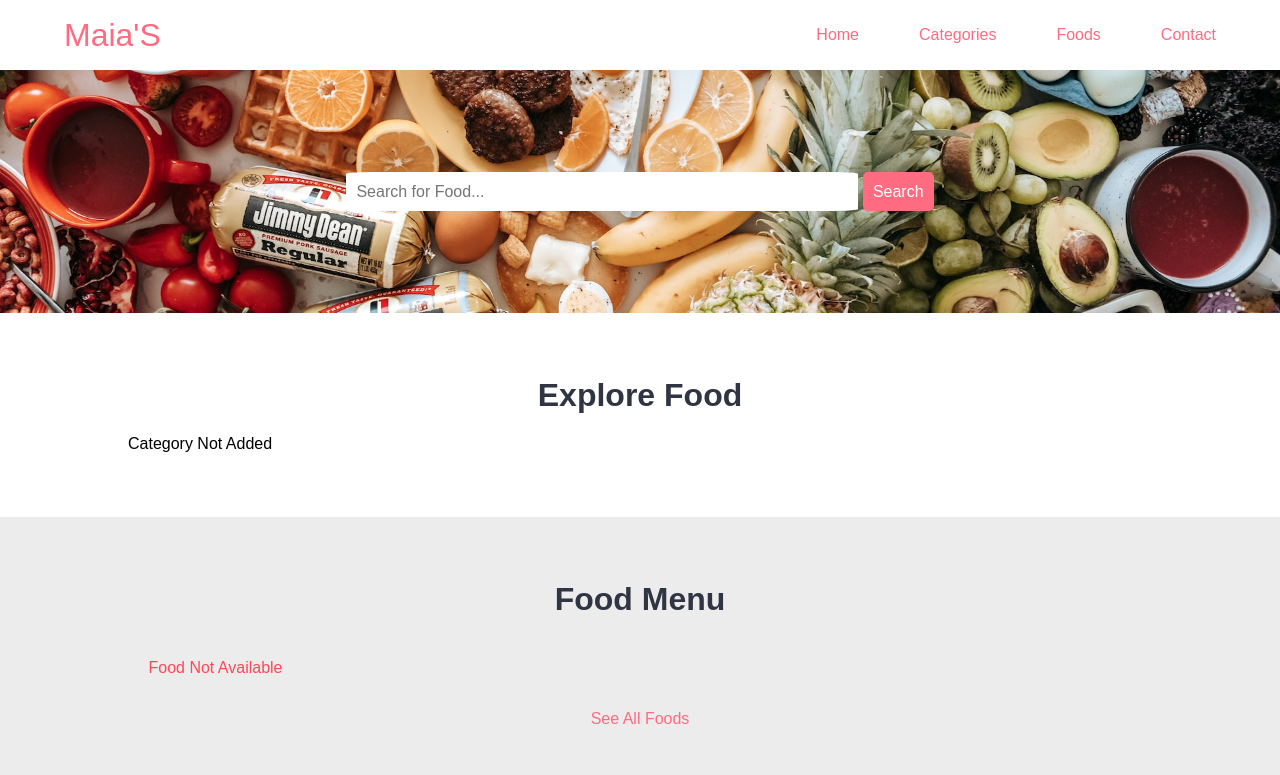
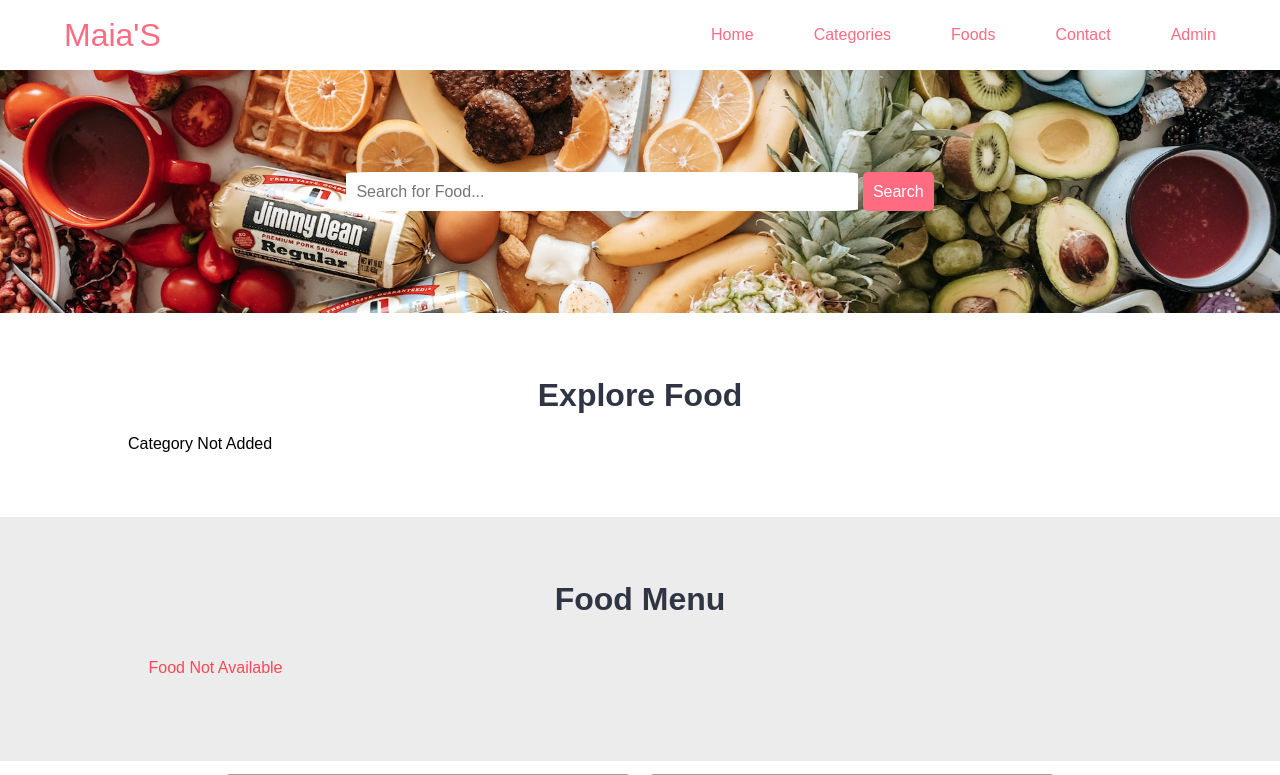
Before and after one commit to maja-tolj/food-delivery, a PHP site: page /food-delivery/ in a window 1280 px wide. Shown: the top 775 px of the page. Run offline with PHP 8.4, Linux system fonts and the light colour scheme; data that the repository does not hold is empty; some libraries are stand-ins or nearby versions; grey boxes are pictures that could not be loaded.

Commit message:
first-commit

```diff
--- a/admin/login.php
+++ b/admin/login.php
@@ -37,7 +37,10 @@
 
 
             <div>
-                <p>Don't have an account! <a href="registration.php">Register</a></p><br><br>
+                <p>Don't have an account! <a href="registration.php">Register</a></p><br>
+            </div>
+            <div>
+                <p>Back to Shop! <a href="<?php echo SITEURL;?>">Shop</a></p><br><br>
             </div>
 
             <!-- Login Form Ends Here -->
--- a/index.php
+++ b/index.php
@@ -179,9 +179,7 @@
 
             </div>
 
-            <p class="text-center">
-                <a href="#">See All Foods</a>
-            </p>
+
         </section>
         <!-- fOOD Menu Section Ends Here -->
 
--- a/partials-front/menu.php
+++ b/partials-front/menu.php
@@ -45,6 +45,9 @@
                             <li class="nav-item">
                                 <a href="<?php echo SITEURL;?>" class="nav-link">Contact</a>
                             </li>
+                            <li class="nav-item">
+                                <a href="<?php echo SITEURL;?>admin/login.php" class="nav-link">Admin</a>
+                            </li>
                         </ul>
                     <div class="hamburger">
                         <span class="bar"></span>
```
